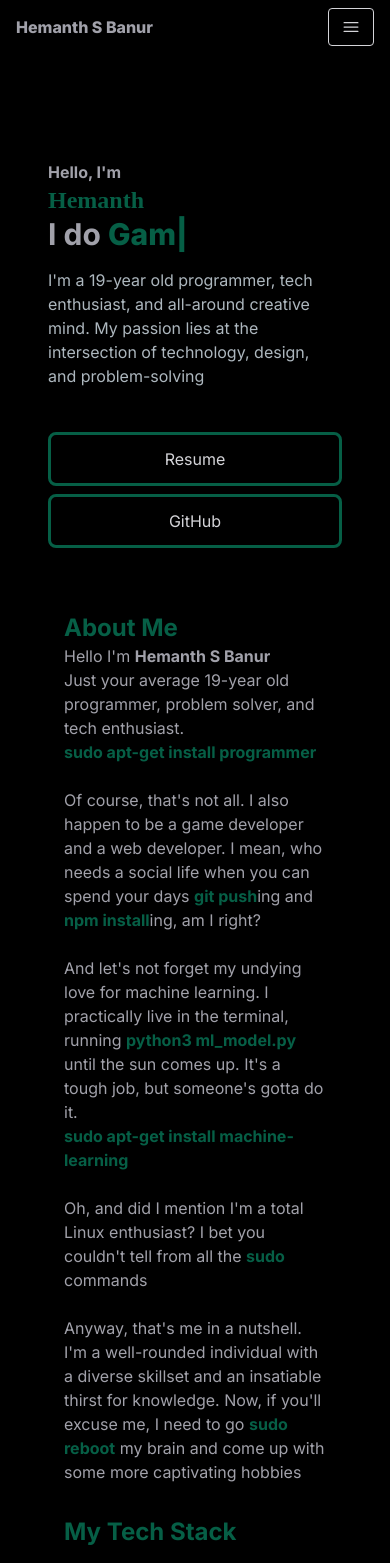
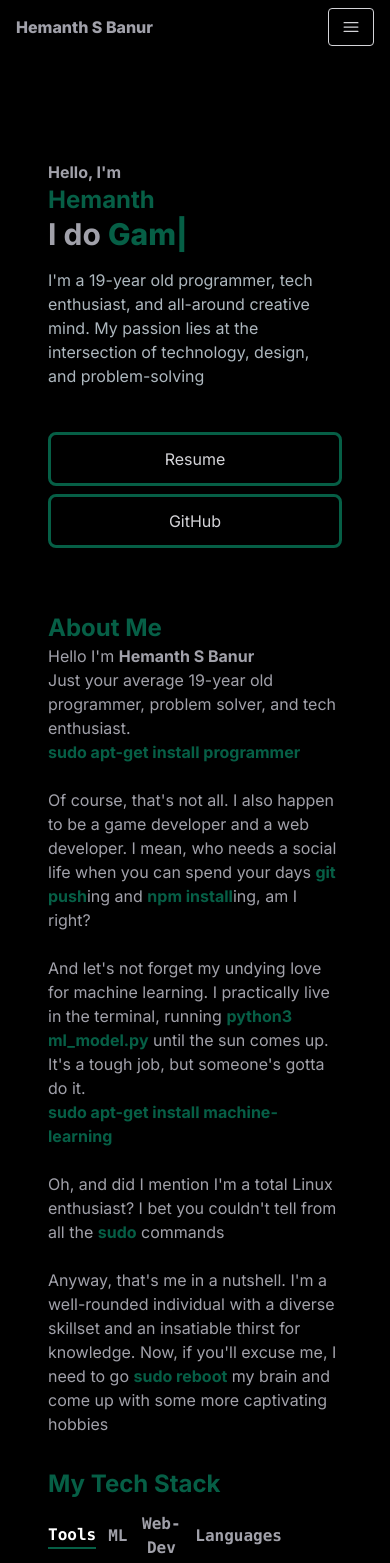
Before and after one commit to arjuuuuunnnnn/hemanthsbanur, a Next.js app: page / in a window 390 px wide. Shown: the top 1563 px of the page. Built offline with nearby package versions, Linux system fonts and the light colour scheme.

Commit message:
ch: padding

```diff
--- a/src/app/components/AboutSection.jsx
+++ b/src/app/components/AboutSection.jsx
@@ -96,7 +96,7 @@ const AboutSection = () => {
   };
   return (
     <section id="about" className="text-zinc-400">
-      <div className="md:grid md:grid-cols-2 gap-8 items-center py-8 px-4 xl:gap-16 sm:py-16 xl:px-16">
+      <div className="md:grid md:grid-cols-2 gap-8 items-center py-8 xl:gap-16 sm:py-16 xl:px-16">
         <Image
           src="/images/About.png"
           width={500}
--- a/src/app/components/HeroSection.jsx
+++ b/src/app/components/HeroSection.jsx
@@ -20,7 +20,7 @@ export const HeroSection = () => {
         <div className="col-span-7">
           <h1 className="text-zinc-400  text-1xl sm:text-1xl lg:text-1xl font-bold">
             <br/><br/>
-            Hello, I&apos;m<br/><span className="text-2xl text-emerald-800 font-sans">Hemanth</span><br></br>
+            Hello, I&apos;m<br/><span className="text-2xl text-emerald-800">Hemanth</span><br></br>
           </h1>
           <h1 className="text-emerald-800 mb-4 text-3xl sm:text-5xl lg:text-5xl font-extrabold"><span className="text-zinc-400 font-bold">I do&nbsp;</span>
             <TypeAnimation sequence={[
```
